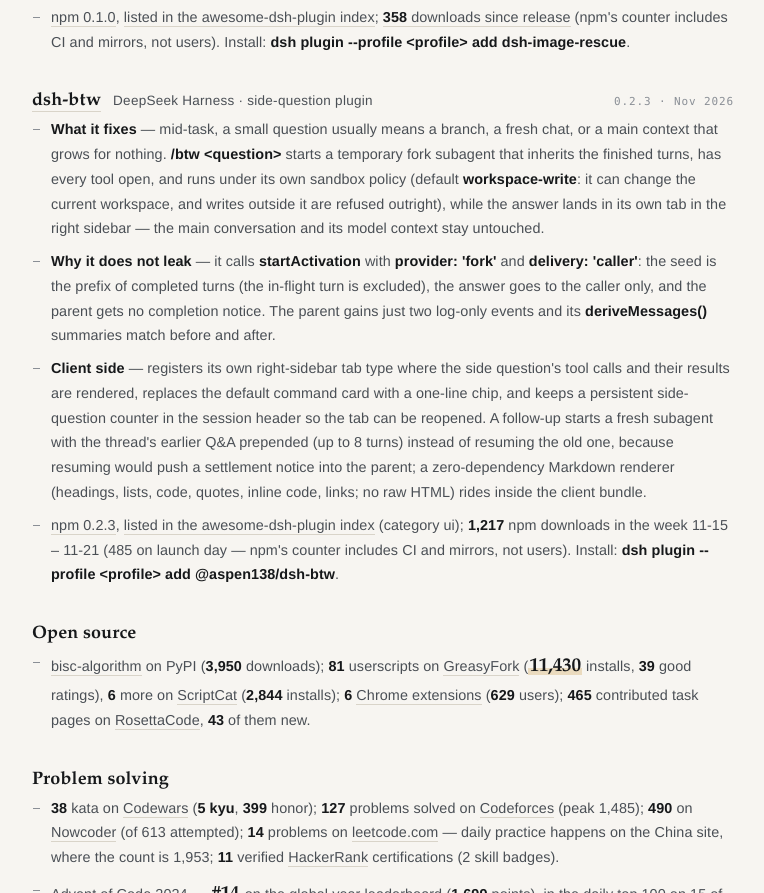
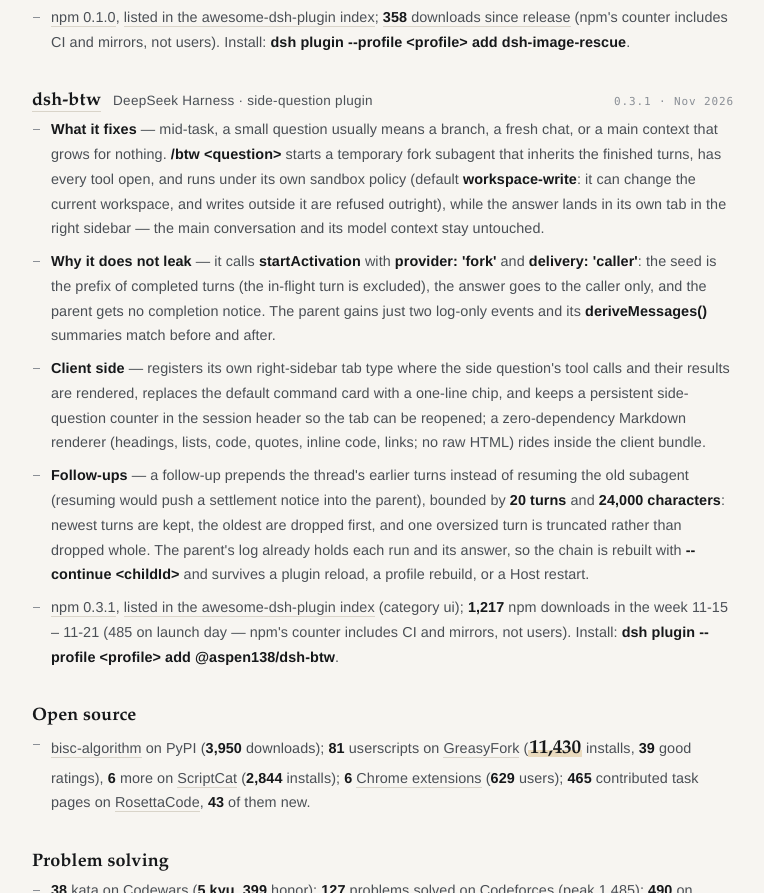
Before and after one commit to yhm138/resume, a plain HTML site: page index.html in a window 1280 px wide. Shown: the part 3858-4751 px from the top of the page, without its empty margins (322-1086 px from the left). Drawn offline with Linux system fonts and the light colour scheme; no server answers.

Commit message:
page: dsh-btw 0.3.1 - follow-ups now budget-bounded (20 turns / 24,000 chars) and the chain is rebuilt from the session log; docs: update release facts

```diff
--- a/index.html
+++ b/index.html
@@ -452,13 +452,14 @@
       <article class="entry">
         <div class="entry__head">
           <div class="entry__org"><a href="https://github.com/yhm138/dsh-btw" target="_blank" rel="noreferrer">dsh-btw</a><span class="sub">DeepSeek Harness · side-question plugin</span></div>
-          <div class="entry__date">0.2.3 · Nov 2026</div>
+          <div class="entry__date">0.3.1 · Nov 2026</div>
         </div>
         <ul class="bul">
           <li><span class="hl">What it fixes</span> — mid-task, a small question usually means a branch, a fresh chat, or a main context that grows for nothing. <span class="hl">/btw &lt;question&gt;</span> starts a temporary fork subagent that inherits the finished turns, has every tool open, and runs under its own sandbox policy (default <span class="hl">workspace-write</span>: it can change the current workspace, and writes outside it are refused outright), while the answer lands in its own tab in the right sidebar — the main conversation and its model context stay untouched.</li>
           <li><span class="hl">Why it does not leak</span> — it calls <span class="hl">startActivation</span> with <span class="hl">provider: 'fork'</span> and <span class="hl">delivery: 'caller'</span>: the seed is the prefix of completed turns (the in-flight turn is excluded), the answer goes to the caller only, and the parent gets no completion notice. The parent gains just two log-only events and its <span class="hl">deriveMessages()</span> summaries match before and after.</li>
-          <li><span class="hl">Client side</span> — registers its own right-sidebar tab type where the side question's tool calls and their results are rendered, replaces the default command card with a one-line chip, and keeps a persistent side-question counter in the session header so the tab can be reopened. A follow-up starts a fresh subagent with the thread's earlier Q&amp;A prepended (up to 8 turns) instead of resuming the old one, because resuming would push a settlement notice into the parent; a zero-dependency Markdown renderer (headings, lists, code, quotes, inline code, links; no raw HTML) rides inside the client bundle.</li>
-          <li><a href="https://www.npmjs.com/package/@aspen138/dsh-btw" target="_blank" rel="noreferrer">npm 0.2.3</a>, <a href="https://awesome-dsh-plugin.com/p/yhm138/dsh-btw/" target="_blank" rel="noreferrer">listed in the awesome-dsh-plugin index</a> (category ui); <span class="hl">1,217</span> npm downloads in the week 11-15 – 11-21 (485 on launch day — npm's counter includes CI and mirrors, not users). Install: <span class="hl">dsh plugin --profile &lt;profile&gt; add @aspen138/dsh-btw</span>.</li>
+          <li><span class="hl">Client side</span> — registers its own right-sidebar tab type where the side question's tool calls and their results are rendered, replaces the default command card with a one-line chip, and keeps a persistent side-question counter in the session header so the tab can be reopened; a zero-dependency Markdown renderer (headings, lists, code, quotes, inline code, links; no raw HTML) rides inside the client bundle.</li>
+          <li><span class="hl">Follow-ups</span> — a follow-up prepends the thread's earlier turns instead of resuming the old subagent (resuming would push a settlement notice into the parent), bounded by <span class="hl">20 turns</span> and <span class="hl">24,000 characters</span>: newest turns are kept, the oldest are dropped first, and one oversized turn is truncated rather than dropped whole. The parent's log already holds each run and its answer, so the chain is rebuilt with <span class="hl">--continue &lt;childId&gt;</span> and survives a plugin reload, a profile rebuild, or a Host restart.</li>
+          <li><a href="https://www.npmjs.com/package/@aspen138/dsh-btw" target="_blank" rel="noreferrer">npm 0.3.1</a>, <a href="https://awesome-dsh-plugin.com/p/yhm138/dsh-btw/" target="_blank" rel="noreferrer">listed in the awesome-dsh-plugin index</a> (category ui); <span class="hl">1,217</span> npm downloads in the week 11-15 – 11-21 (485 on launch day — npm's counter includes CI and mirrors, not users). Install: <span class="hl">dsh plugin --profile &lt;profile&gt; add @aspen138/dsh-btw</span>.</li>
         </ul>
       </article>
 
```
Also changed, not shown: 1 other file.
